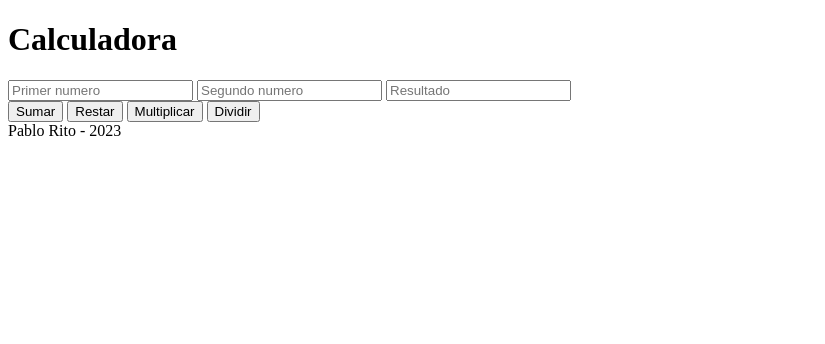
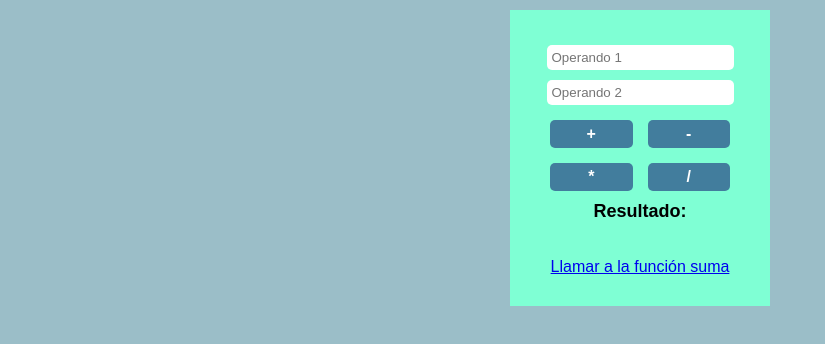
Before and after one commit to Tincho-Salazar/Clase2, a plain HTML site: page index.html in a window 1280 px wide. Shown: the whole page, without its empty margins (0-825 px from the left). Drawn offline with Linux system fonts and the light colour scheme.

Commit message:
trabajo terminado TP2
se agregaron sombras, efectos de transicion y la llamada a la funcion suma

```diff
--- a/index.html
+++ b/index.html
@@ -1,38 +1,25 @@
 <!DOCTYPE html>
 <html lang="en">
 <head>
-	<meta charset="UTF-8">
-	<meta name="viewport" content="width=device-width, initial-scale=1.0">
-	<title>Calculadora</title>
-  <link rel="stylesheet" href="./styles.css">
+    <meta charset="UTF-8">
+    <meta name="viewport" content="width=device-width, initial-scale=1.0">
+    <link rel="stylesheet" type="text/css" href="style.css">
+    <title>Calculadora</title>
 </head>
 <body>
-  <header>
-    <div class="contenedor">
-      <h1>Calculadora</h1>
+    <div class="calculator">
+        <input type="text" id="input1" placeholder="Operando 1">
+        <input type="text" id="input2" placeholder="Operando 2">
+        <div class="grid-container">
+            <button id="add">+</button>
+            <button id="subtract">-</button>
+            <button id="multiply">*</button>
+            <button id="divide">/</button>
+        </div>
+        <p id="result">Resultado: </p> <br><br>
+        <a href="javascript:void(0);" onclick="suma(5, 3, mostrarResultado);">Llamar a la función suma</a>
     </div>
-  </header>
-  <section class="hero">
-    <div class="contenedor">
-      <form id="form" novalidate>
-        <div>
-          <input type="number" id="num1" placeholder="Primer numero">
-          <input type="number" id="num2" placeholder="Segundo numero">
-          <input type="number" id="res" placeholder="Resultado" readonly>
-        </div>
-        <div>
-          <button id="btnSumar">Sumar</button>
-          <button id="btnRestar">Restar</button>
-          <button id="btnMultiplicar">Multiplicar</button>
-          <button id="btnDividir">Dividir</button>
-        </div>
 
-      </form>
-    </div>
-  </section>
-  <footer>
-    Pablo Rito - <span id="year"></span>
-  </footer>
-	<script src="./script.js"></script>
+    <script src="script.js"></script>
 </body>
 </html>
--- a/script.js
+++ b/script.js
@@ -1,61 +1,46 @@
-document.getElementById('year').innerHTML = (new Date().getFullYear());
-const form = document.querySelector('form');
-const resultadoHTML = document.querySelector('.resultado');
+// Obtén los elementos del DOM
+const input1 = document.getElementById('input1');
+const input2 = document.getElementById('input2');
+const addButton = document.getElementById('add');
+const subtractButton = document.getElementById('subtract');
+const multiplyButton = document.getElementById('multiply');
+const divideButton = document.getElementById('divide');
+const resultElement = document.getElementById('result');
 
-function validar(num1,num2){
-  let valido = true;
+// Agrega event listeners para cada operación
+addButton.addEventListener('click', () => {
+    const operand1 = parseFloat(input1.value);
+    const operand2 = parseFloat(input2.value);
+    const result = operand1 + operand2;
+    resultElement.textContent = 'Resultado: ' + result;
+});
 
-  if(num1.value == ''){
-    num1.classList.add('invalid');
-    valido = false;
-  } else {
-    num1.classList.remove('invalid');
-  }
+subtractButton.addEventListener('click', () => {
+    const operand1 = parseFloat(input1.value);
+    const operand2 = parseFloat(input2.value);
+    const result = operand1 - operand2;
+    resultElement.textContent = 'Resultado: ' + result;
+});
 
+multiplyButton.addEventListener('click', () => {
+    const operand1 = parseFloat(input1.value);
+    const operand2 = parseFloat(input2.value);
+    const result = operand1 * operand2;
+    resultElement.textContent = 'Resultado: ' + result;
+});
 
-  if(num2.value == ''){
-    num2.classList.add('invalid');
-    valido = false;
-  } else {
-    num2.classList.remove('invalid');
-  }
+divideButton.addEventListener('click', () => {
+    const operand1 = parseFloat(input1.value);
+    const operand2 = parseFloat(input2.value);
+    const result = operand1 / operand2;
+    resultElement.textContent = 'Resultado: ' + result;
+});
 
-  return valido;
+function suma(a, b, callback) {
+  let c = a + b;
+  callback(c);
 }
 
-function calcular(num1,num2,operador){
-  let resultado = 0;
-  switch(operador){
-    case 'btnSumar':
-      resultado = num1 + num2;
-      break;
-    case 'btnRestar':
-      resultado = num1 - num2;
-      break;
-    case 'btnMultiplicar':
-      resultado = (num1 * num2).toFixed(4);
-      break;
-    case 'btnDividir':
-      resultado = (num1 / num2).toFixed(6);
-      break;
-  }
-
-  return resultado;
+function mostrarResultado(resultado) {
+  alert("El resultado de la suma es: " + resultado);
 }
-
-form.addEventListener('submit',(event) => {
-  event.preventDefault();
-
-  let { num1, num2, res } = form;
-
-  if(!validar(num1,num2)){
-    return;
-  }
-
-  let operacion = event.submitter.getAttribute('id');
-
-  let resultado = calcular(+(num1.value),+(num2.value),operacion);
-
-  res.value = resultado
-
-})
--- a/style.css
+++ b/style.css
@@ -1,107 +1,55 @@
-*{
+* {
+  margin: 0;
   padding: 0;
-    margin: 0;
-    box-sizing: border-box;
-    font-family:Arial, Helvetica, sans-serif
+  font-family: Arial, Helvetica, sans-serif;
 }
 
-  header{
-    display: flex;
-    justify-content: center;
-    background-color: whitesmoke;
-    padding: 10px;
-    position: fixed;
-    width: 100%;
+body {
+  background-color: #9BBEC8;
 }
 
-  .hero{
-    display: flex;
-    justify-content: center;
-    align-items: center;
-    background-color: cornflowerblue;
-    height: 100vh;
+.calculator {
+  width: 200px;
+  margin: 10px auto;
+  text-align: center;
+  padding: 30px;
+  grid-template-rows: 1fr 1fr auto;
+  background-color: aquamarine;
 }
 
-  .contenedor{
-    width: 100%;
-    max-width: 990px;
-
+input,
+button {
+  margin: 5px;
+  padding: 5px;
+  border: none;
+  border-radius: 5px;
 }
 
-  .contenedor form{
-    padding: 0 10px;
-    width: 100%;
-    max-width: 450px;
-    display: flex;
-    flex-direction: column;
-    align-items: center;
-    margin: auto;
-    gap: 10px;
+
+.grid-container {
+  display: grid;
+  grid-template-columns: repeat(2, 1fr);
+  gap: 5px;
+  padding: 5px;
 }
 
-  form div{
-    display: flex;
-
-    width: 100%;
+button {
+  background-color: #427D9D;
+  color: #fff;
+  border: none;
+  cursor: pointer;
+  font-size: 16px;
+  font-weight: bold;
+  transition: transform 0.3s ease, box-shadow 0.3s ease;
 }
 
-  form div:first-child{
-    justify-content: space-between;
-    gap: 10px;
+button:hover {
+  background-color: #FF9130;
+  box-shadow: 0 4px 8px rgba(0, 0, 0, 0.2);
+  transform: translateY(-3px);
 }
 
-  form div:nth-child(2){
-    justify-content: center;
-    gap: 10px;
+#result {
+  font-weight: bold;
+  font-size: 18px;
 }
-
-  .resultado{
-    font-size: 24px;
-    color: whitesmoke;
-    font-weight: 600;
-    padding: 10px 0;
-  }
-
-  input:focus-visible{
-    outline: none;
-
-  }
-
-  input,button{
-    border: 2px solid transparent;
-    padding: 10px;
-    border-radius: 10px;
-    font-weight: 600;
-  }
-
-  input{
-    width: calc(100% / 2);
-  }
-
-  button{
-    background-color: whitesmoke;
-    color: black;
-    transition: .5s ease-in-out;
-    width: calc((100% / 4) );
-  }
-
-  button:hover{
-    cursor: pointer;
-    background-color: black;
-    color: whitesmoke;
-    transition: .5s ease-in-out;
-  }
-
-  .invalid{
-    border: 2px solid rgb(212, 53, 53)
-  }
-
-  footer{
-    background-color: whitesmoke;
-    width: 100%;
-    text-align: center;
-    position: fixed;
-    bottom: 0;
-    padding: 5px;
-
-  }
```
Lines whose indentation alone changed are shown as unchanged.
